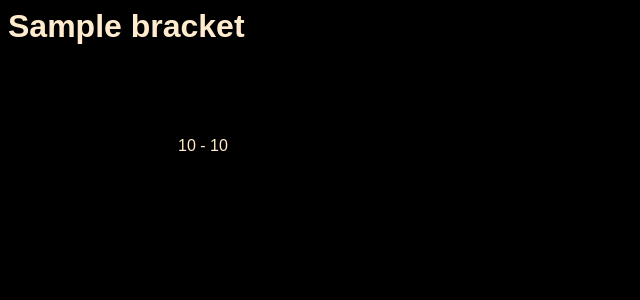
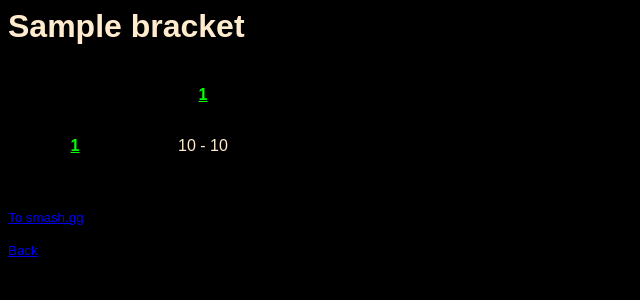
Before and after one commit to anderssonw/kneise.gg, a Flask app: template templates/pool.jinja2 in a window 1280 px wide. Shown: the top 300 px of the page, without its empty margins (0-640 px from the left). Run offline with Flask 2, Linux system fonts and the light colour scheme; the template is opened without the code that fills it: most values are stand-ins (such as "Sample title", 1, 10 or a date in 2020).

Commit message:
pools darkmode too

```diff
--- a/static/pool.css
+++ b/static/pool.css
@@ -19,9 +19,8 @@ td {
     text-overflow: ellipsis;
 }
 
-a {
-    color: black;
-    text-decoration: none;
+.entrant a {
+    color: lime;
 }
 
 .entrant {
@@ -29,13 +28,13 @@ a {
 }
 
 .win {
-    border: 2px solid black;
+    border: 2px solid blanchedalmond;
     color: #22b24c;
     border-color: #83e9a1;
 }
 
 .loss {
-    border: 2px solid black;
+    border: 2px solid blanchedalmond;
     color: #d0021b;
     border-color: #ea7986;
 }
```
